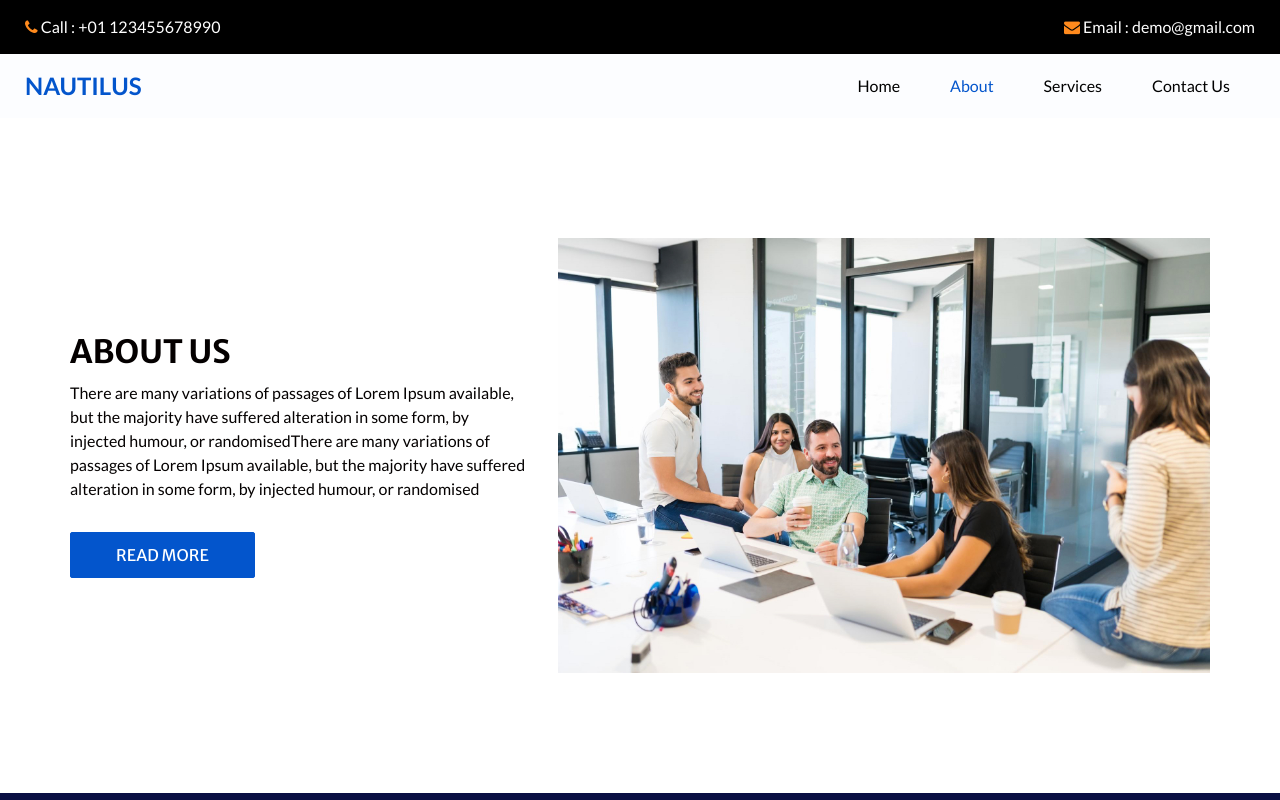
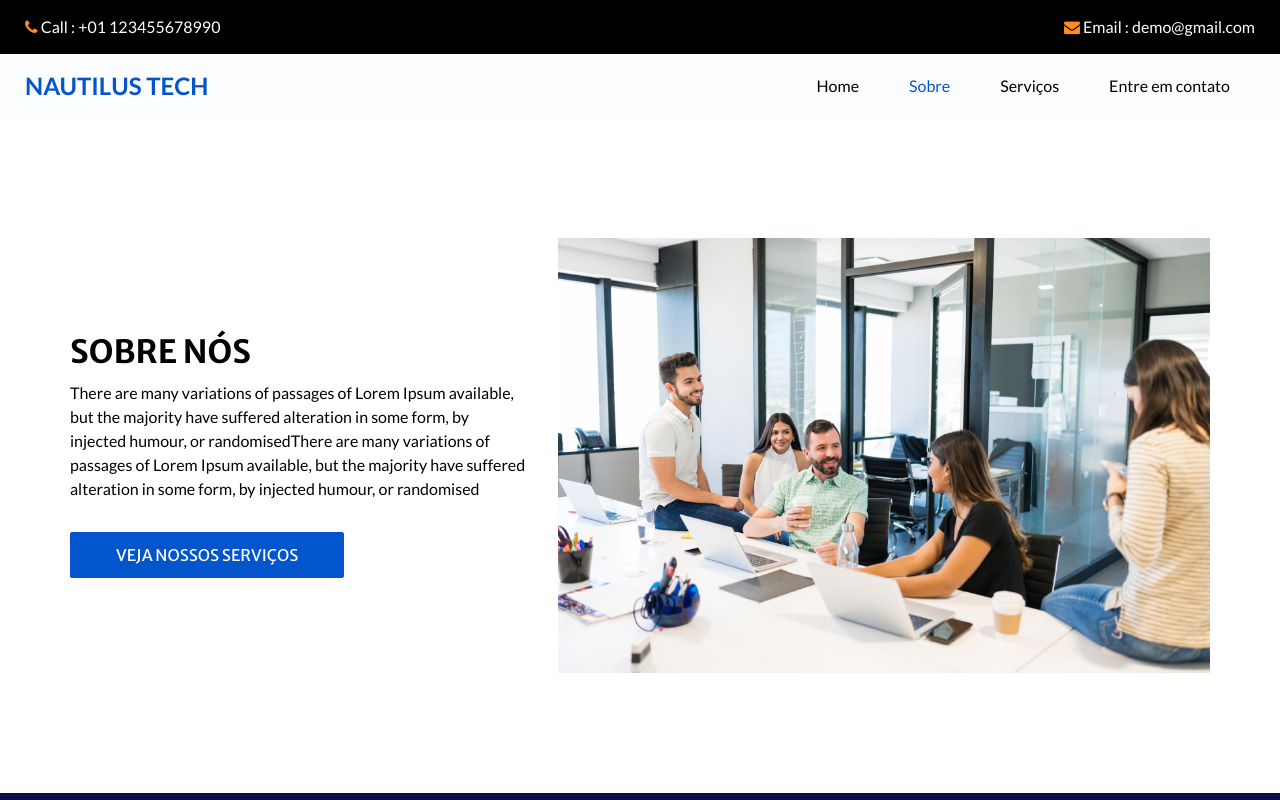
Before and after one commit to lbarbosacipriani/nautilus-website, a plain HTML site: page about.html in a window 1280 px wide. Shown: the top 800 px of the page. Drawn offline with nearby package versions, Linux system fonts and the light colour scheme; some packages are replaced by stand-ins of ours.

Commit message:
ajuste click

```diff
--- a/about.html
+++ b/about.html
@@ -12,7 +12,7 @@
   <meta name="description" content="" />
   <meta name="author" content="" />
 
-  <title>Nautilus</title>
+  <title>Nautilus Tech</title>
 
   <!-- slider stylesheet -->
   <link rel="stylesheet" type="text/css" href="https://cdnjs.cloudflare.com/ajax/libs/OwlCarousel2/2.3.4/assets/owl.carousel.min.css" />
@@ -55,7 +55,7 @@
           <nav class="navbar navbar-expand-lg custom_nav-container ">
             <a class="navbar-brand" href="index.html">
               <span>
-                Nautilus
+                Nautilus Tech
               </span>
             </a>
 
@@ -69,13 +69,13 @@
                   <a class="nav-link" href="index.html">Home <span class="sr-only">(current)</span></a>
                 </li>
                 <li class="nav-item active">
-                  <a class="nav-link" href="about.html"> About</a>
+                  <a class="nav-link" href="about.html"> Sobre</a>
                 </li>
                 <li class="nav-item">
-                  <a class="nav-link" href="service.html">Services</a>
+                  <a class="nav-link" href="service.html">Serviços</a>
                 </li>
                 <li class="nav-item">
-                  <a class="nav-link" href="contact.html">Contact Us</a>
+                  <a class="nav-link" href="contact.html">Entre em contato</a>
                 </li>
               </ul>
             </div>
@@ -94,13 +94,13 @@
         <div class="col-lg-5 col-md-6">
           <div class="detail-box">
             <h2>
-              About us
+              Sobre nós
             </h2>
             <p>
               There are many variations of passages of Lorem Ipsum available, but the majority have suffered alteration in some form, by injected humour, or randomisedThere are many variations of passages of Lorem Ipsum available, but the majority have suffered alteration in some form, by injected humour, or randomised
             </p>
-            <a href="">
-              Read More
+            <a href="service.html">
+              Veja nossos serviços
             </a>
           </div>
         </div>
```
Also changed, not shown: index.html (+31 -31 lines), service.html (+2 -2 lines), 1 other file.
